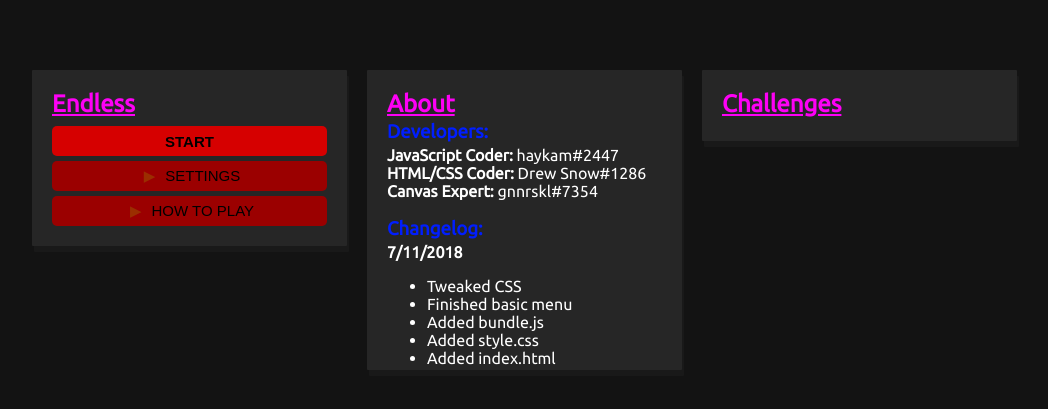
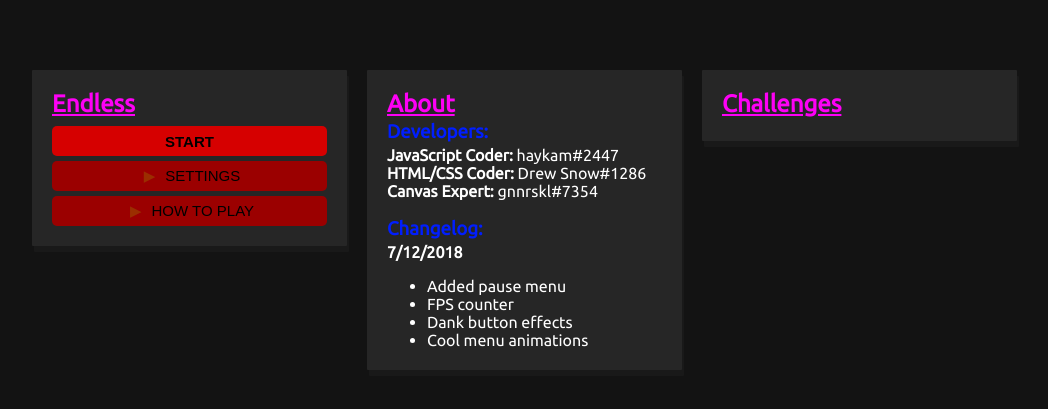
Before and after one commit to haykam821/Nebula-Create-a-Game, a website: page index.html in a window 1280 px wide. Shown: the part 235-644 px from the top of the page, without its empty margins (93-1141 px from the left). Drawn offline with Linux system fonts and the light colour scheme.

Commit message:
Changelog lol
rekt haykam

```diff
--- a/index.html
+++ b/index.html
@@ -40,13 +40,12 @@
 				<strong>HTML/CSS Coder: </strong>Drew Snow#1286<br>
 				<strong>Canvas Expert: </strong>gnnrskl#7354<br><br>
 				<h3 class="blue">Changelog:</h3>
-				<strong>7/11/2018</strong><br>
+				<strong>7/12/2018</strong>
 				<ul>
-					<li>Tweaked CSS</li>
-					<li>Finished basic menu</li>
-					<li>Added bundle.js</li>
-					<li>Added style.css</li>
-					<li>Added index.html</li>
+					<li>Added pause menu</li>
+					<li>FPS counter</li>
+					<li>Dank button effects</li>
+					<li>Cool menu animations</li>
 				</ul>
 			</div>
 
```
